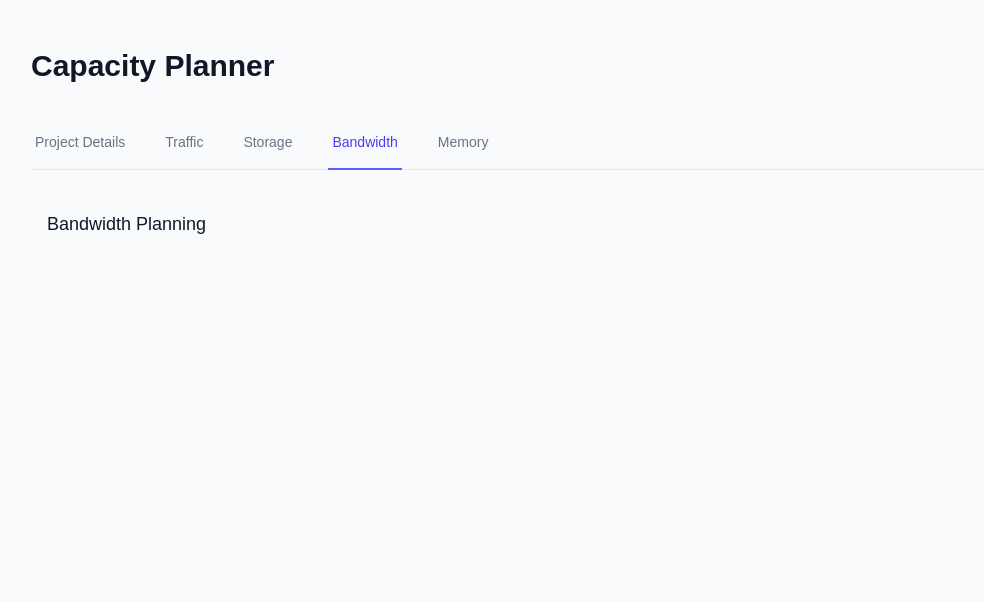
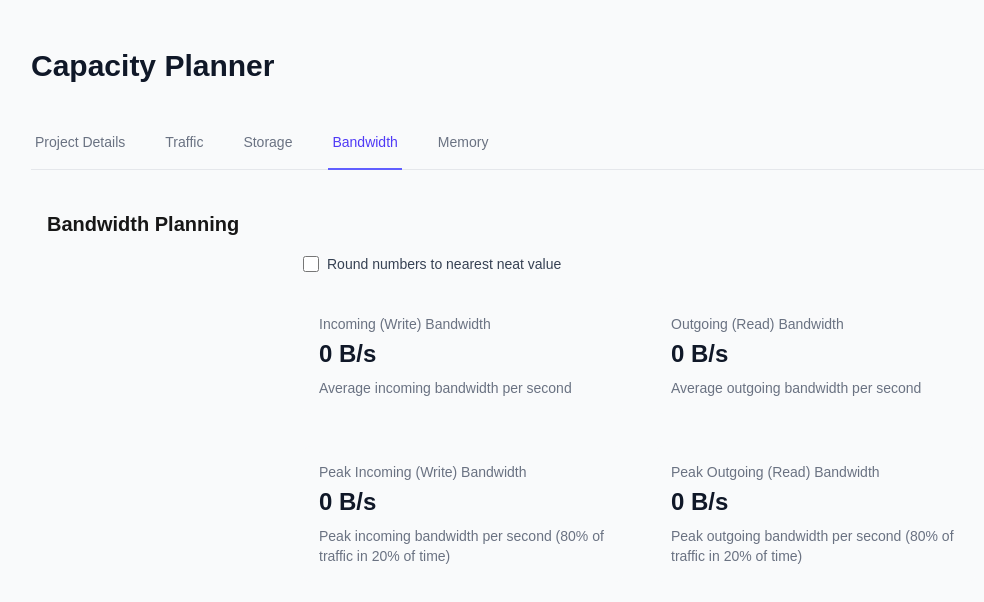
Before and after one commit to adrikei/capper, a Next.js app: page / in a window 1280 px wide. Both pictures are taken after a click on the button "Bandwidth". Shown: the top 602 px of the page, without its empty margins (1-985 px from the left). Built offline with nearby package versions, Linux system fonts and the light colour scheme.

Commit message:
feat: bandwidth and memory

```diff
--- a/src/app/components/Tabs.tsx
+++ b/src/app/components/Tabs.tsx
@@ -27,6 +27,9 @@ export const Tabs: React.FC = () => {
   const [retentionYears, setRetentionYears] = useState('5');
   const [storageRoundToNeat, setStorageRoundToNeat] = useState(false);
   const [replicationFactor, setReplicationFactor] = useState(1);
+
+  // Bandwidth-related state
+  const [bandwidthRoundToNeat, setBandwidthRoundToNeat] = useState(false);
 
   const tabs: { id: Tab; label: string }[] = [
     { id: 'project', label: 'Project Details' },
@@ -60,6 +63,35 @@ export const Tabs: React.FC = () => {
     };
   };
   const writeRequests = getWriteRequests();
+
+  // Calculate write/read requests for bandwidth tab
+  const getBandwidthRequests = () => {
+    const baseUsers = parseInt(dailyUsersNumber) || 0;
+    const magnitudeMultiplier = {
+      '1': 1,
+      '1K': 1000,
+      '1M': 1000000,
+      '1B': 1000000000,
+    }[dailyUsersMagnitude];
+    const users = baseUsers * magnitudeMultiplier;
+    const [reads, writes] = readWriteRatio.split(':').map(Number);
+    const writeMultiplier = 1 / writes;
+    const totalWrites = users * writeMultiplier;
+    const totalReads = users * reads * writeMultiplier;
+    const secondsInDay = 24 * 60 * 60;
+    const writesPerSecond = totalWrites / secondsInDay;
+    const readsPerSecond = totalReads / secondsInDay;
+    const peakTimeSeconds = secondsInDay * 0.2;
+    const peakWritesPerSecond = (totalWrites * 0.8) / peakTimeSeconds;
+    const peakReadsPerSecond = (totalReads * 0.8) / peakTimeSeconds;
+    return {
+      writesPerSecond,
+      readsPerSecond,
+      peakWritesPerSecond,
+      peakReadsPerSecond,
+    };
+  };
+  const bandwidthRequests = getBandwidthRequests();
 
   return (
     <div className="w-full">
@@ -120,8 +152,28 @@ export const Tabs: React.FC = () => {
             onReplicationFactorChange={setReplicationFactor}
           />
         )}
-        {activeTab === 'bandwidth' && <BandwidthTab />}
-        {activeTab === 'memory' && <MemoryTab />}
+        {activeTab === 'bandwidth' && (
+          <BandwidthTab
+            writesPerSecond={bandwidthRequests.writesPerSecond}
+            readsPerSecond={bandwidthRequests.readsPerSecond}
+            peakWritesPerSecond={bandwidthRequests.peakWritesPerSecond}
+            peakReadsPerSecond={bandwidthRequests.peakReadsPerSecond}
+            artifactSize={artifactSize}
+            artifactMagnitude={artifactMagnitude}
+            roundToNeat={bandwidthRoundToNeat}
+            onRoundToNeatChange={setBandwidthRoundToNeat}
+          />
+        )}
+        {activeTab === 'memory' && (
+          <MemoryTab
+            artifactSize={artifactSize}
+            artifactMagnitude={artifactMagnitude}
+            totalWrites={writeRequests.totalWrites}
+            retentionYears={retentionYears}
+            replicationFactor={replicationFactor}
+            roundToNeat={storageRoundToNeat}
+          />
+        )}
       </div>
     </div>
   );
--- a/src/app/components/tabs/BandwidthTab.tsx
+++ b/src/app/components/tabs/BandwidthTab.tsx
@@ -2,15 +2,114 @@
 
 import React from 'react';
 
+type SizeMagnitude = 'B' | 'KB' | 'MB' | 'GB' | 'TB' | 'PB';
+
 interface BandwidthTabProps {
-  // Add any props if needed
+  writesPerSecond: number;
+  readsPerSecond: number;
+  peakWritesPerSecond: number;
+  peakReadsPerSecond: number;
+  artifactSize: string;
+  artifactMagnitude: string;
+  roundToNeat: boolean;
+  onRoundToNeatChange: (value: boolean) => void;
 }
 
-const BandwidthTab: React.FC<BandwidthTabProps> = () => {
+const magnitudeToBytes: Record<SizeMagnitude, number> = {
+  B: 1,
+  KB: 1024,
+  MB: 1024 ** 2,
+  GB: 1024 ** 3,
+  TB: 1024 ** 4,
+  PB: 1024 ** 5,
+};
+
+const BandwidthTab: React.FC<BandwidthTabProps> = ({
+  writesPerSecond,
+  readsPerSecond,
+  peakWritesPerSecond,
+  peakReadsPerSecond,
+  artifactSize,
+  artifactMagnitude,
+  roundToNeat,
+  onRoundToNeatChange,
+}) => {
+  const getArtifactSizeBytes = () => {
+    const size = parseFloat(artifactSize) || 0;
+    return size * magnitudeToBytes[artifactMagnitude as SizeMagnitude];
+  };
+
+  const roundToNearestNeat = (num: number): number => {
+    if (num < 1) return Math.ceil(num * 100) / 100;
+    const magnitude = Math.floor(Math.log10(num));
+    const base = Math.pow(10, magnitude);
+    const normalized = num / base;
+    const roundedNormalized = Math.ceil(normalized);
+    return roundedNormalized * base;
+  };
+
+  const artifactSizeBytes = getArtifactSizeBytes();
+
+  const formatBytes = (bytes: number) => {
+    if (bytes < 1024) return `${roundToNeat ? roundToNearestNeat(bytes) : bytes} B`;
+    const units = ['KB', 'MB', 'GB', 'TB', 'PB'];
+    let value = bytes / 1024;
+    let unitIndex = 0;
+    while (value >= 1024 && unitIndex < units.length - 1) {
+      value /= 1024;
+      unitIndex++;
+    }
+    if (roundToNeat) {
+      value = roundToNearestNeat(value);
+    }
+    return `${value.toLocaleString(undefined, { maximumFractionDigits: 2 })} ${units[unitIndex]}`;
+  };
+
+  // Bandwidth in bytes/sec
+  const writeBandwidth = writesPerSecond * artifactSizeBytes;
+  const readBandwidth = readsPerSecond * artifactSizeBytes;
+  const peakWriteBandwidth = peakWritesPerSecond * artifactSizeBytes;
+  const peakReadBandwidth = peakReadsPerSecond * artifactSizeBytes;
+
   return (
     <div className="p-4">
-      <h2 className="text-lg font-medium text-gray-900">Bandwidth Planning</h2>
-      {/* Add bandwidth planning content here */}
+      <h2 className="text-xl font-semibold mb-4">Bandwidth Planning</h2>
+      <div className="max-w-2xl mx-auto">
+        <div className="flex items-center mb-6">
+          <input
+            type="checkbox"
+            id="roundToNeatBandwidth"
+            checked={roundToNeat}
+            onChange={(e) => onRoundToNeatChange(e.target.checked)}
+            className="h-4 w-4 text-blue-600 focus:ring-blue-500 border-gray-300 rounded"
+          />
+          <label htmlFor="roundToNeatBandwidth" className="ml-2 block text-sm text-gray-700">
+            Round numbers to nearest neat value
+          </label>
+        </div>
+        <div className="grid grid-cols-1 md:grid-cols-2 gap-8">
+          <div className="bg-gray-50 p-4 rounded-lg">
+            <h4 className="text-sm font-medium text-gray-500">Incoming (Write) Bandwidth</h4>
+            <p className="mt-1 text-2xl font-semibold text-gray-900">{formatBytes(writeBandwidth)}/s</p>
+            <p className="mt-2 text-sm text-gray-500">Average incoming bandwidth per second</p>
+          </div>
+          <div className="bg-gray-50 p-4 rounded-lg">
+            <h4 className="text-sm font-medium text-gray-500">Outgoing (Read) Bandwidth</h4>
+            <p className="mt-1 text-2xl font-semibold text-gray-900">{formatBytes(readBandwidth)}/s</p>
+            <p className="mt-2 text-sm text-gray-500">Average outgoing bandwidth per second</p>
+          </div>
+          <div className="bg-gray-50 p-4 rounded-lg">
+            <h4 className="text-sm font-medium text-gray-500">Peak Incoming (Write) Bandwidth</h4>
+            <p className="mt-1 text-2xl font-semibold text-gray-900">{formatBytes(peakWriteBandwidth)}/s</p>
+            <p className="mt-2 text-sm text-gray-500">Peak incoming bandwidth per second (80% of traffic in 20% of time)</p>
+          </div>
+          <div className="bg-gray-50 p-4 rounded-lg">
+            <h4 className="text-sm font-medium text-gray-500">Peak Outgoing (Read) Bandwidth</h4>
+            <p className="mt-1 text-2xl font-semibold text-gray-900">{formatBytes(peakReadBandwidth)}/s</p>
+            <p className="mt-2 text-sm text-gray-500">Peak outgoing bandwidth per second (80% of traffic in 20% of time)</p>
+          </div>
+        </div>
+      </div>
     </div>
   );
 };
--- a/src/app/components/tabs/MemoryTab.tsx
+++ b/src/app/components/tabs/MemoryTab.tsx
@@ -3,14 +3,82 @@
 import React from 'react';
 
 interface MemoryTabProps {
-  // Add any props if needed
+  artifactSize: string;
+  artifactMagnitude: string;
+  totalWrites: number;
+  retentionYears: string;
+  replicationFactor: number;
+  roundToNeat: boolean;
 }
 
-const MemoryTab: React.FC<MemoryTabProps> = () => {
+const magnitudeToBytes: Record<string, number> = {
+  B: 1,
+  KB: 1024,
+  MB: 1024 ** 2,
+  GB: 1024 ** 3,
+  TB: 1024 ** 4,
+  PB: 1024 ** 5,
+};
+
+const MemoryTab: React.FC<MemoryTabProps> = ({
+  artifactSize,
+  artifactMagnitude,
+  totalWrites,
+  retentionYears,
+  replicationFactor,
+  roundToNeat,
+}) => {
+  const getArtifactSizeBytes = () => {
+    const size = parseFloat(artifactSize) || 0;
+    return size * magnitudeToBytes[artifactMagnitude] || 0;
+  };
+
+  const artifactSizeBytes = getArtifactSizeBytes();
+  const totalStorage = artifactSizeBytes * totalWrites;
+  const retention = parseFloat(retentionYears) || 1;
+  const totalRetentionStorage = totalStorage * 365 * retention;
+
+  const roundToNearestNeat = (num: number): number => {
+    if (num < 1) return Math.ceil(num * 100) / 100;
+    const magnitude = Math.floor(Math.log10(num));
+    const base = Math.pow(10, magnitude);
+    const normalized = num / base;
+    const roundedNormalized = Math.ceil(normalized);
+    return roundedNormalized * base;
+  };
+
+  const formatBytes = (bytes: number) => {
+    let value = bytes;
+    const units = ['B', 'KB', 'MB', 'GB', 'TB', 'PB'];
+    let unitIndex = 0;
+    while (value >= 1024 && unitIndex < units.length - 1) {
+      value /= 1024;
+      unitIndex++;
+    }
+    if (roundToNeat) {
+      value = roundToNearestNeat(value);
+    }
+    return `${value.toLocaleString(undefined, { maximumFractionDigits: 2 })} ${units[unitIndex]}`;
+  };
+
+  const memoryForDaily = totalStorage * 0.2;
+  const memoryForTotal = totalRetentionStorage * 0.2;
+
   return (
     <div className="p-4">
-      <h2 className="text-lg font-medium text-gray-900">Memory Planning</h2>
-      {/* Add memory planning content here */}
+      <h2 className="text-lg font-medium text-gray-900 mb-4">Memory Planning</h2>
+      <div className="space-y-4 max-w-md">
+        <div className="bg-gray-50 p-4 rounded-lg">
+          <h4 className="text-sm font-medium text-gray-500">Memory for Daily Needs (20%)</h4>
+          <p className="mt-1 text-2xl font-semibold text-gray-900">{formatBytes(memoryForDaily)}</p>
+          <p className="mt-2 text-sm text-gray-500">20% of daily storage needs</p>
+        </div>
+        <div className="bg-gray-50 p-4 rounded-lg">
+          <h4 className="text-sm font-medium text-gray-500">Memory for Total Content (20%)</h4>
+          <p className="mt-1 text-2xl font-semibold text-gray-900">{formatBytes(memoryForTotal)}</p>
+          <p className="mt-2 text-sm text-gray-500">20% of total content amount (retention period)</p>
+        </div>
+      </div>
     </div>
   );
 };
```
